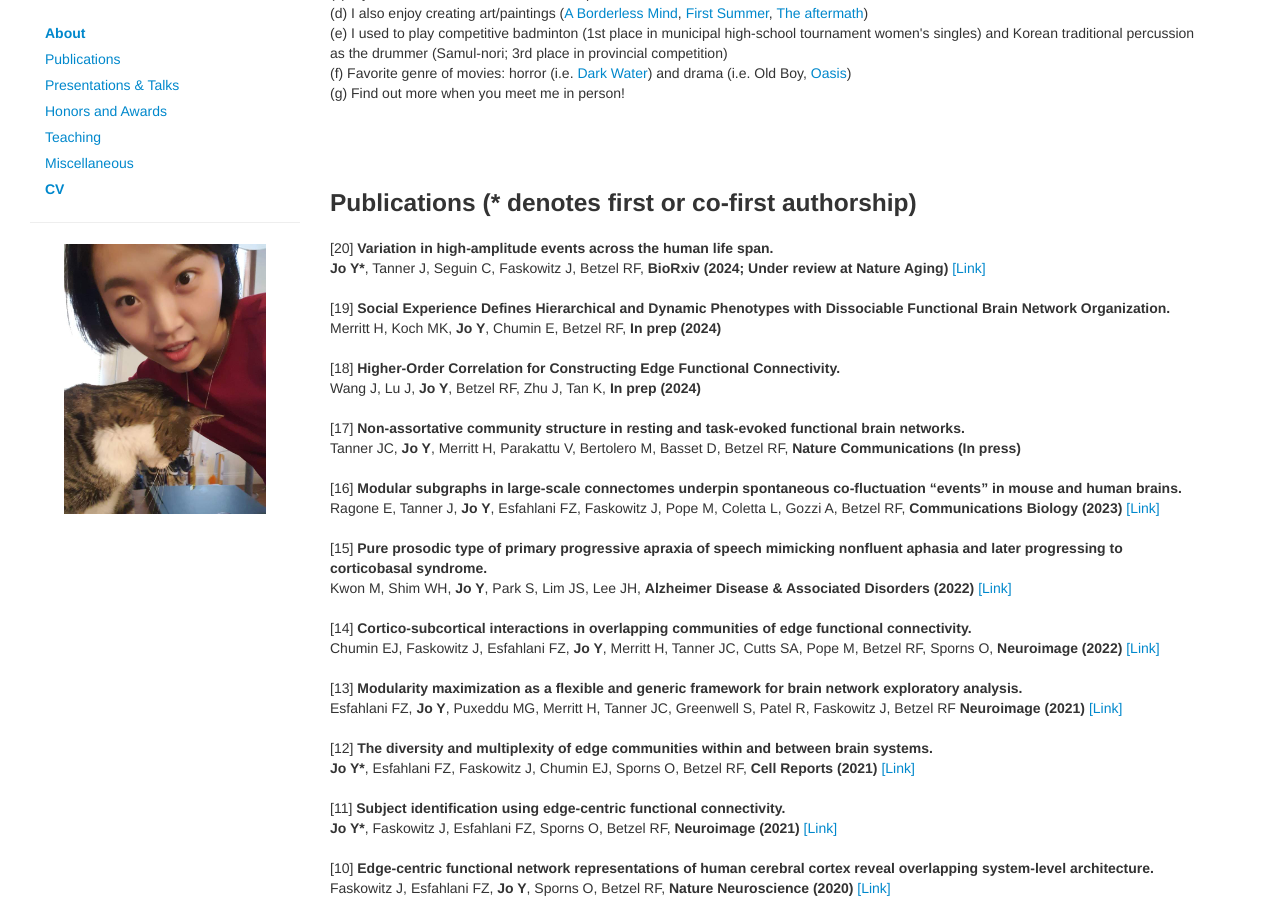
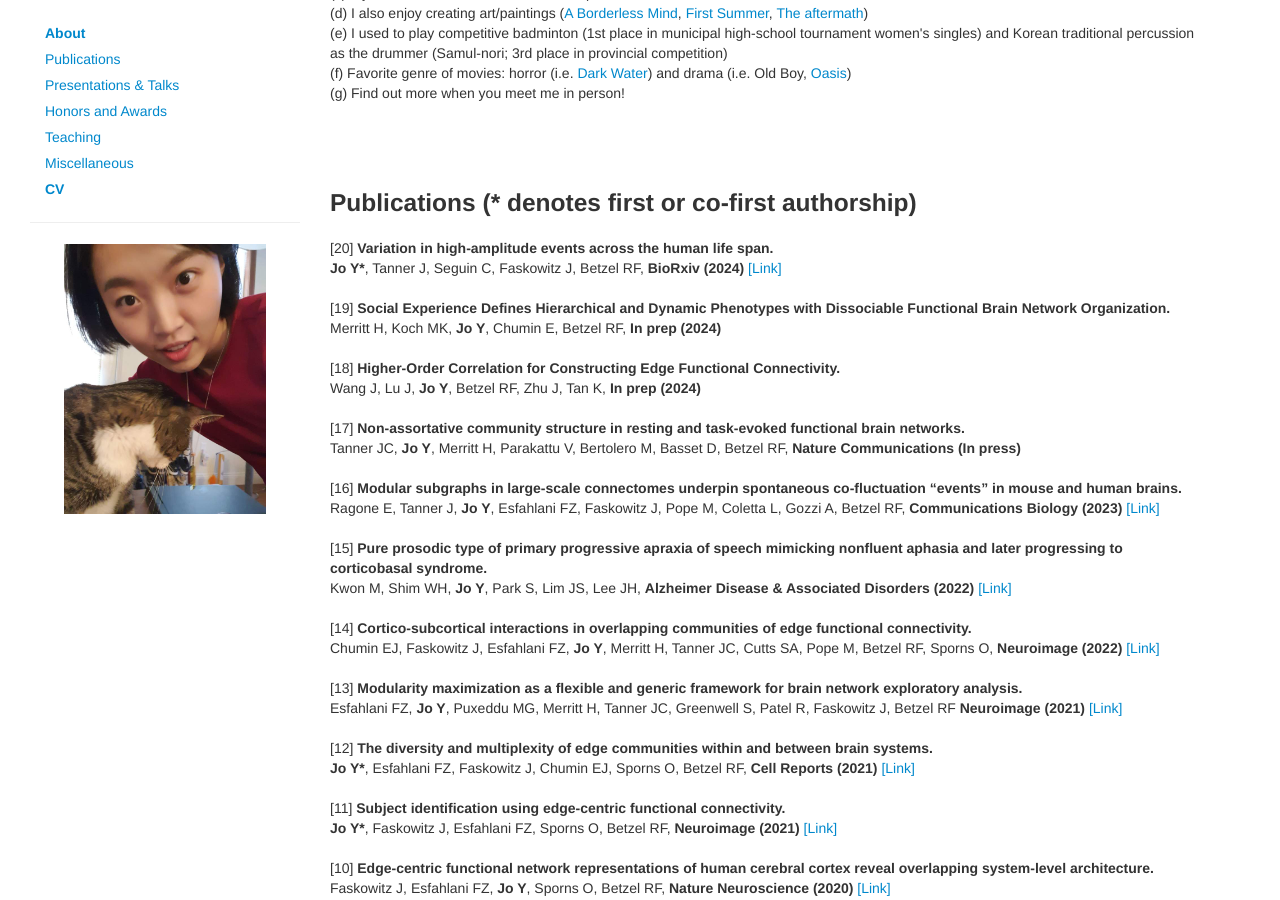
Before and after one commit to joy-neuro/joy-neuro.github.io, a Jekyll site: the page index.html, which Jekyll copies as it is, in a window 1280 px wide and 900 px high, scrolled down 517 px. Built offline with Jekyll 4.4.1, drawn with Linux system fonts in a browser that asks for light colours; nearby versions of some CDN libraries; comment, search, counter and statistics services are not loaded.

Commit message:
Update index.html

```diff
--- a/index.html
+++ b/index.html
@@ -120,7 +120,7 @@ applications; development; network-based cognitive/behavioral/disorder predictio
                         [20] <strong>
                              Variation in high-amplitude events across the human life span.
                      </strong><br>
-                        <strong>Jo Y*</strong>, Tanner J, Seguin C, Faskowitz J, Betzel RF, <strong>BioRxiv (2024; Under review at Nature Aging)</strong>
+                        <strong>Jo Y*</strong>, Tanner J, Seguin C, Faskowitz J, Betzel RF, <strong>BioRxiv (2024)</strong>
                               <a target="_blank"
                            href="https://www.biorxiv.org/content/10.1101/2024.05.15.594378v1.abstract">[Link]</a>
                     </p>
```
